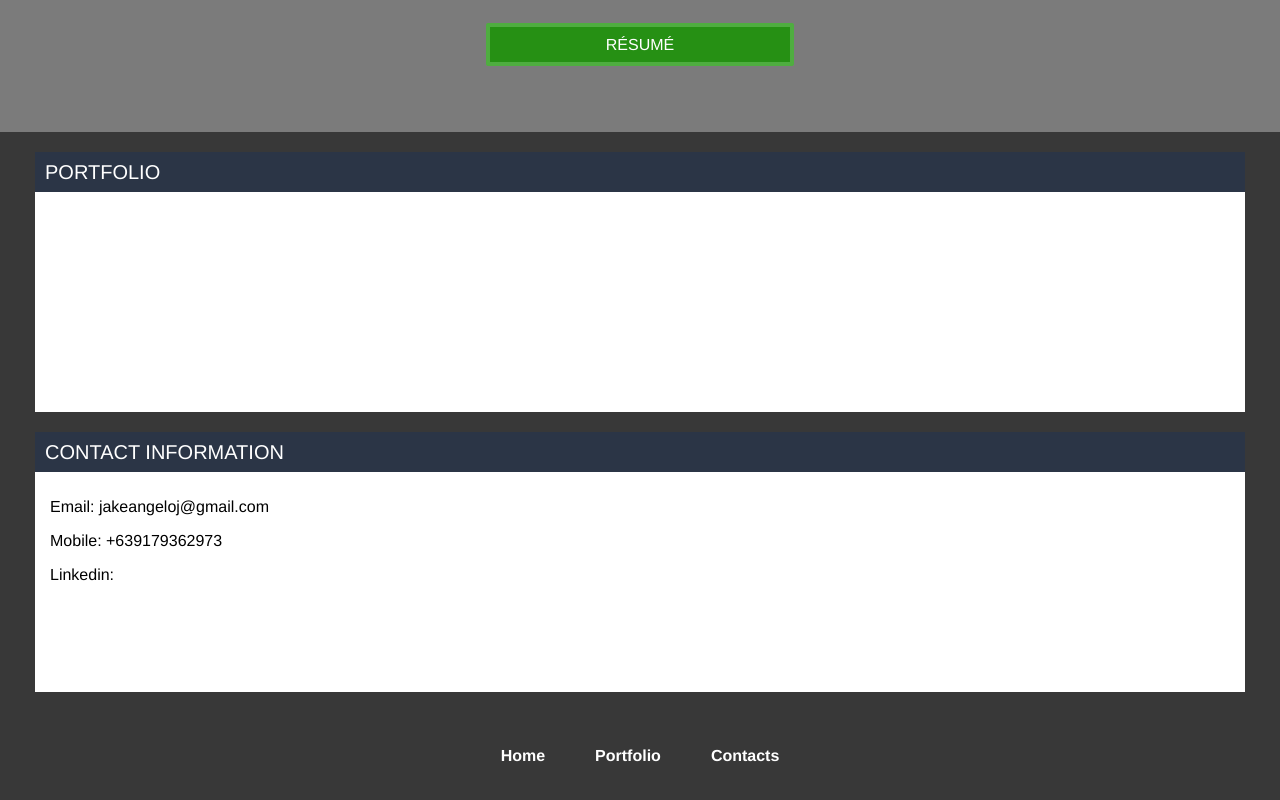
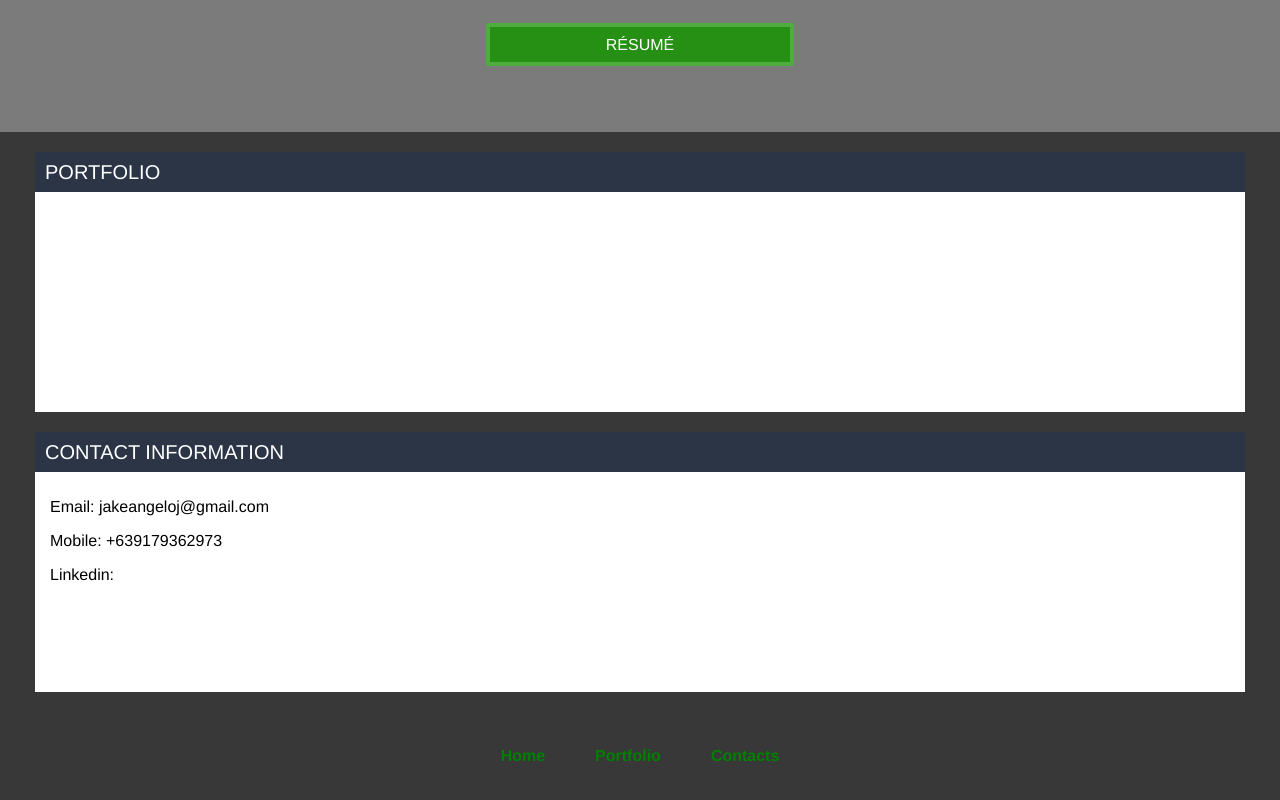
Before and after one commit to jakeangelo/jakeangelo.github.io, a plain HTML site: page index.html in a window 1280 px wide. Shown: the part 398-1198 px from the top of the page. Drawn offline with Linux system fonts and the light colour scheme.

Commit message:
Adds script for publishing; Change color to see if publishing script works

```diff
--- a/public/stylesheets/main.css
+++ b/public/stylesheets/main.css
@@ -116,5 +116,5 @@ a {
   background: white;
   padding: 10px 15px; }
 
-.site-footer {
-  color: white; }
+.site-footer a {
+  color: green !important; }
```
